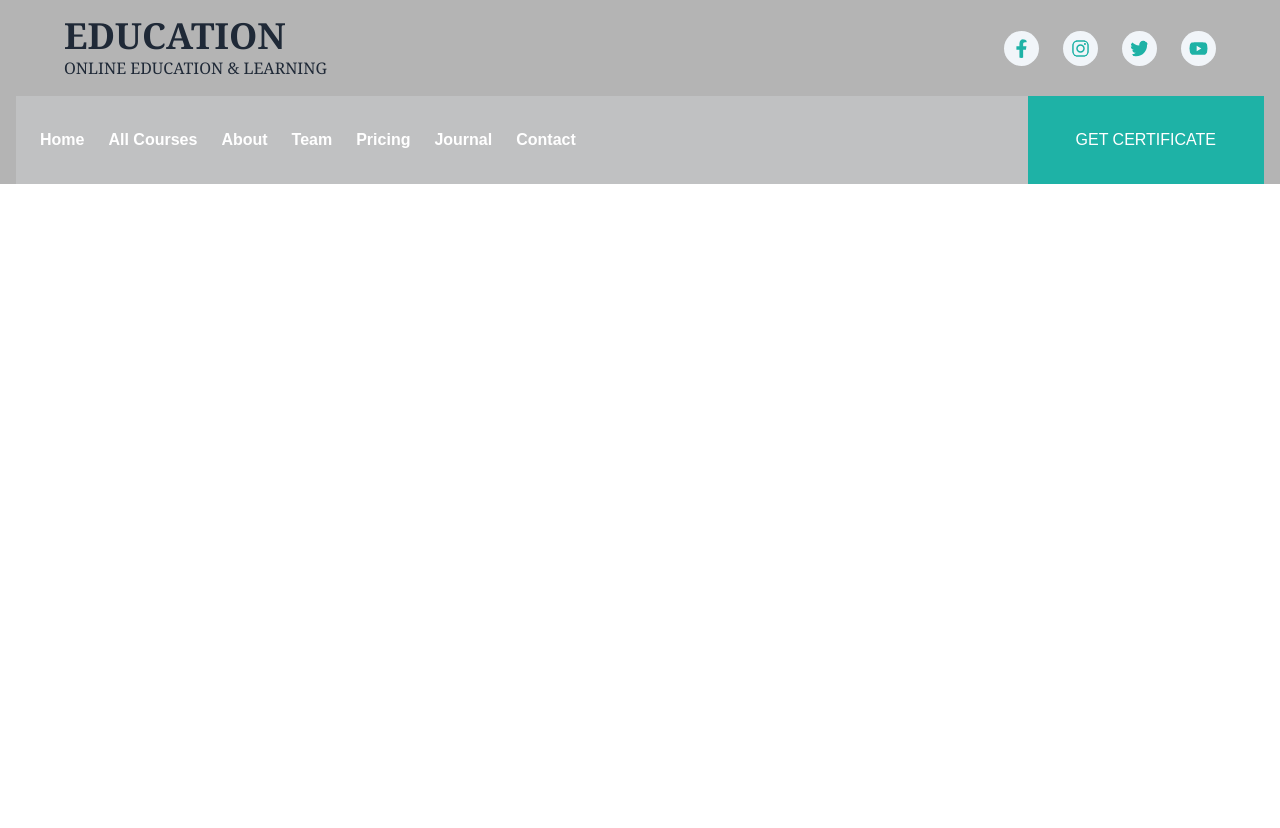
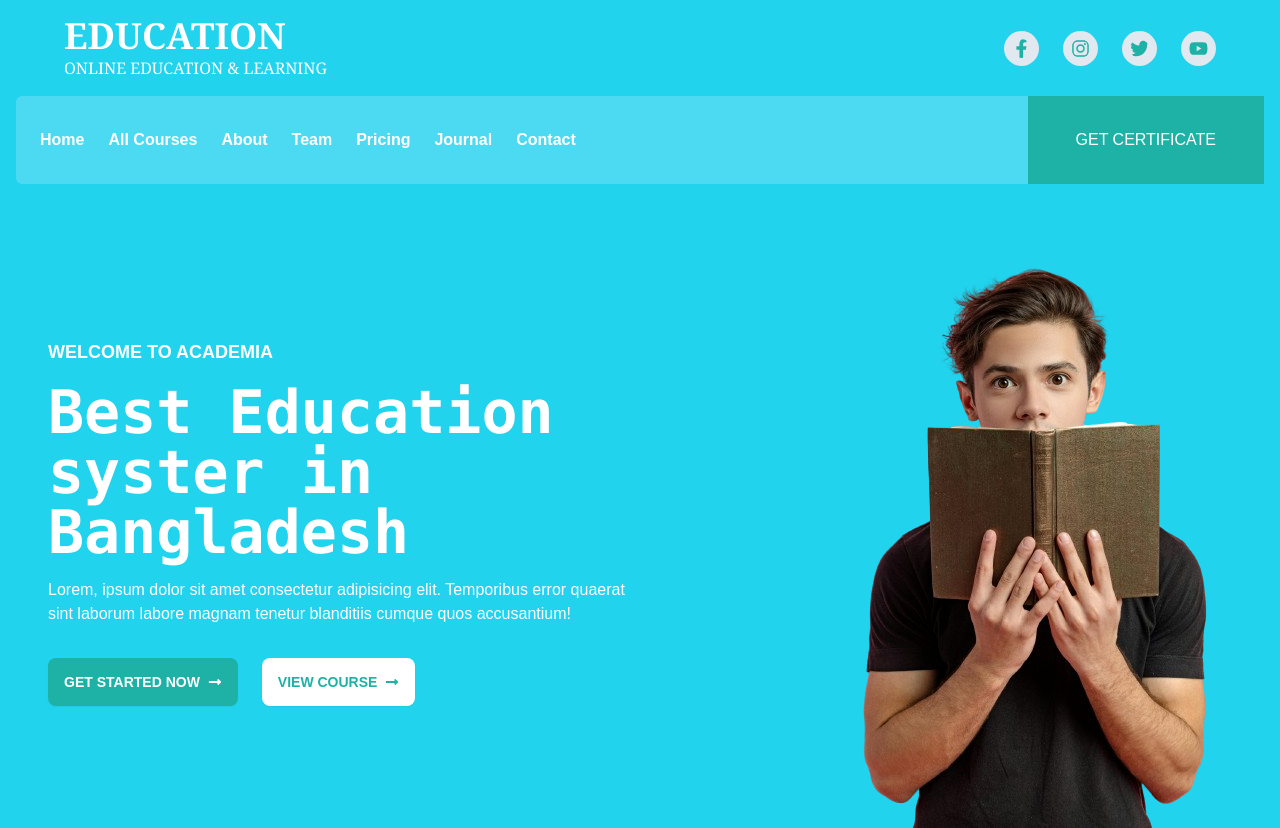
Before and after one commit to MdFuadAmir/Educational-system, a React (Vite) app: page / in a window 1280 px wide. Before the commit the page ends 800 px from the top, so only its background shows below. Built offline with nearby package versions, Linux system fonts and the light colour scheme.

Commit message:
added hero section

```diff
--- a/src/Components/Head/Head.jsx
+++ b/src/Components/Head/Head.jsx
@@ -6,7 +6,7 @@ import { Link } from "react-router-dom";
 
 const Head = () => {
     return (
-        <div className="px-6 md:px-16 py-4">
+        <div className="px-6 md:px-16 py-4 text-white">
             <div className="flex justify-between items-center">
                 {/* left head */}
                 <div className="">
@@ -15,16 +15,16 @@ const Head = () => {
                 </div>
                 {/* right head */}
                 <div className="grid grid-cols-2 md:grid-cols-4 gap-6">
-                    <Link><FaFacebookF size={35} className="rounded-full p-2 bg-slate-100
+                    <Link><FaFacebookF size={35} className="rounded-full p-2 bg-slate-200
                     text-[#1eb2a6] hover:bg-[#1eb2a6] hover:text-white duration-200"/></Link>
                     <Link>
-                    <FaInstagram size={35} className="rounded-full p-2 bg-slate-100 text-[#1eb2a6] hover:bg-[#1eb2a6] hover:text-white duration-200"/>
+                    <FaInstagram size={35} className="rounded-full p-2 bg-slate-200 text-[#1eb2a6] hover:bg-[#1eb2a6] hover:text-white duration-200"/>
                     </Link>
                     <Link>
-                    <FaTwitter size={35} className="rounded-full p-2 bg-slate-100 text-[#1eb2a6] hover:bg-[#1eb2a6] hover:text-white duration-200"/>
+                    <FaTwitter size={35} className="rounded-full p-2 bg-slate-200 text-[#1eb2a6] hover:bg-[#1eb2a6] hover:text-white duration-200"/>
                     </Link>
                     <Link>
-                    <FaYoutube size={35} className="rounded-full p-2 bg-slate-100 text-[#1eb2a6] hover:bg-[#1eb2a6] hover:text-white duration-200"/>
+                    <FaYoutube size={35} className="rounded-full p-2 bg-slate-200 text-[#1eb2a6] hover:bg-[#1eb2a6] hover:text-white duration-200"/>
                     </Link>
                 </div>
             </div>
--- a/src/Components/Header/Header.jsx
+++ b/src/Components/Header/Header.jsx
@@ -3,13 +3,14 @@ import Head from "../Head/Head";
 
 
 const Header = () => {
+
     return (
-        <>
+        <div className="bg-cyan-400">
         <Head/>
         <nav className="mx-4 text-white">
-            <div className=" md:flex justify-between items-center bg-slate-100 bg-opacity-20">
-            {/* links */}
+            <div className=" md:flex justify-between items-center bg-slate-100 bg-opacity-20 rounded-md">
             <div className="flex flex-col text-center md:flex-row gap-6 text-md font-bold px-6 py-8">
+                {/* links */}
                 <Link className="hover:text-[#1eb2a6] duration-200" to="/">Home</Link>
                 <Link className="hover:text-[#1eb2a6] duration-200" to="/courses">All Courses</Link>
                 <Link className="hover:text-[#1eb2a6] duration-200" to="/about">About</Link>
@@ -19,13 +20,14 @@ const Header = () => {
                 <Link className="hover:text-[#1eb2a6] duration-200" to="/contact">Contact</Link>
             </div>
             {/* start */}
-            <div className="bg-[#1eb2a6] py-8 px-12 text-center items-center">
+             <div className="bg-[#1eb2a6] py-8 px-12 text-center items-center">
                 <Link to="/">GET CERTIFICATE</Link>
             </div>
             </div>
 
         </nav>
-        </>
+        </div>
+
     );
 };
 
--- /dev/null
+++ b/src/Components/Hero/Hero.jsx
@@ -0,0 +1,29 @@
+import { FaLongArrowAltRight } from "react-icons/fa";
+import coverPhoto from "../../assets/pexels-dima-valkov-1186343-4826213-removebg-preview.png"
+
+const Hero = () => {
+    return (
+        <div className="bg-cyan-400 text-white">
+            <div className="px-4 md:px-12 pt-8 flex flex-col-reverse md:flex-row justify-between gap-6 items-center">
+                <div className="w-full md:w-1/2">
+                    <div>
+                    <p className="uppercase font-bold text-lg">Welcome to Academia</p>
+                    <h1 className="text-2xl md:text-6xl my-4 font-bold font-mono">Best Education syster in Bangladesh</h1>
+                    <p>Lorem, ipsum dolor sit amet consectetur adipisicing elit. Temporibus error quaerat sint laborum labore magnam tenetur blanditiis cumque quos accusantium!</p>
+                    </div>
+                    <div className="mt-8 flex flex-col md:flex-row gap-6">
+                        <button className="btn bg-[#1eb2a6] border-none text-white">GET STARTED NOW <i><FaLongArrowAltRight/></i></button>
+                        <button className="btn bg-white text-[#1eb2a6] border-none">VIEW COURSE <i><FaLongArrowAltRight/></i></button>
+                    </div>
+                </div>
+                {/* photo */}
+                <div className="w-full md:w-1/2 flex justify-end">
+                    <img src={coverPhoto} alt="" className=""/>
+                </div>
+
+            </div>
+        </div>
+    );
+};
+
+export default Hero;
--- a/src/Pages/Home/Home.jsx
+++ b/src/Pages/Home/Home.jsx
@@ -1,10 +1,11 @@
-import Header from "../../Components/Header/Header";
+import Hero from "../../Components/Hero/Hero";
+
 
 
 const Home = () => {
     return (
         <div>
-           <Header/>
+            <Hero/>
         </div>
     );
 };
--- a/src/Root/Root.jsx
+++ b/src/Root/Root.jsx
@@ -1,9 +1,11 @@
 import { Outlet } from "react-router-dom";
+import Header from "../Components/Header/Header";
 
 
 const Root = () => {
     return (
         <div className="max-w-7xl mx-auto">
+            <Header/>
             <Outlet/>
         </div>
     );
--- a/src/index.css
+++ b/src/index.css
@@ -4,5 +4,5 @@
 
 body{
     font-family: sans-serif;
-    background-color: #b4b4b4;
+    /* background-color: rgb(163, 240, 237); */
 }
```
Also changed, not shown: src/Components/Hero/Hero.css (added), src/assets/pexels-anastasiya-gepp-654466-1462630-removebg-preview.png (added), src/assets/pexels-dima-valkov-1186343-4826213-removebg-preview.png (added).
